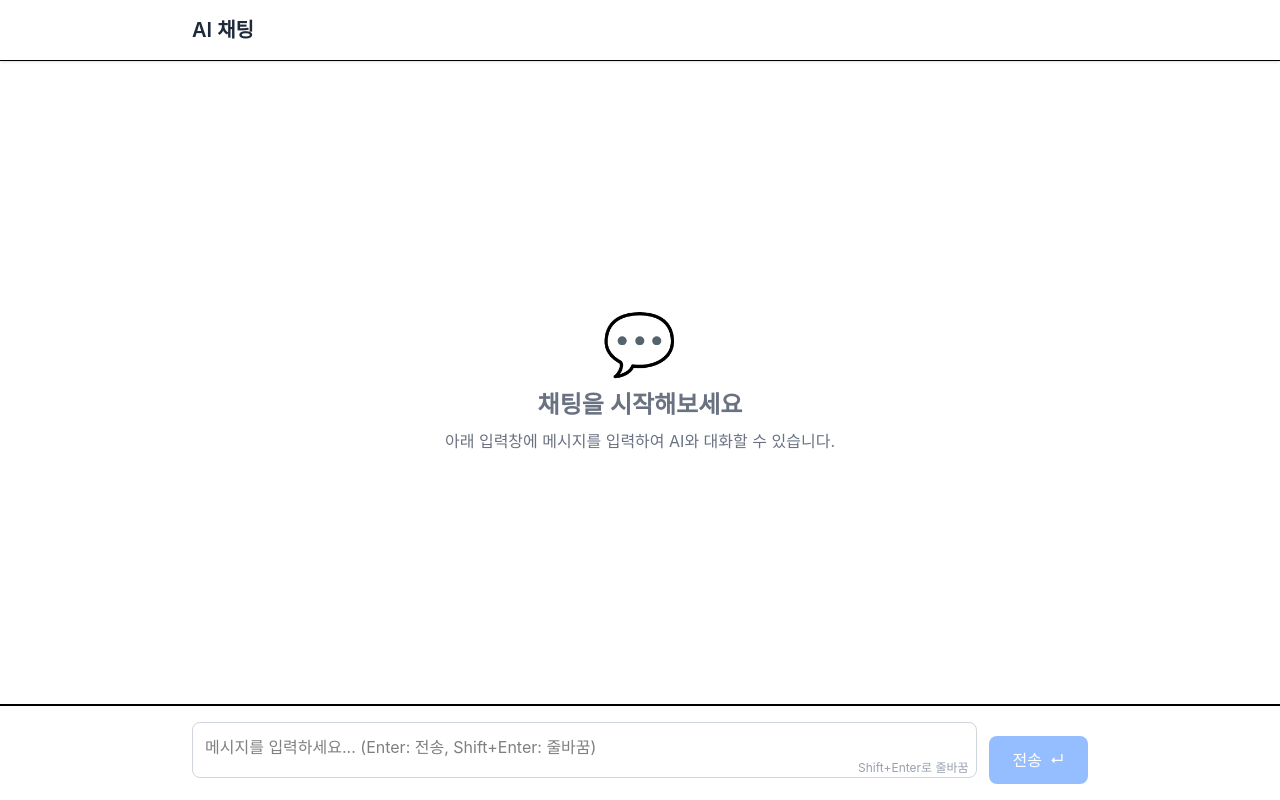
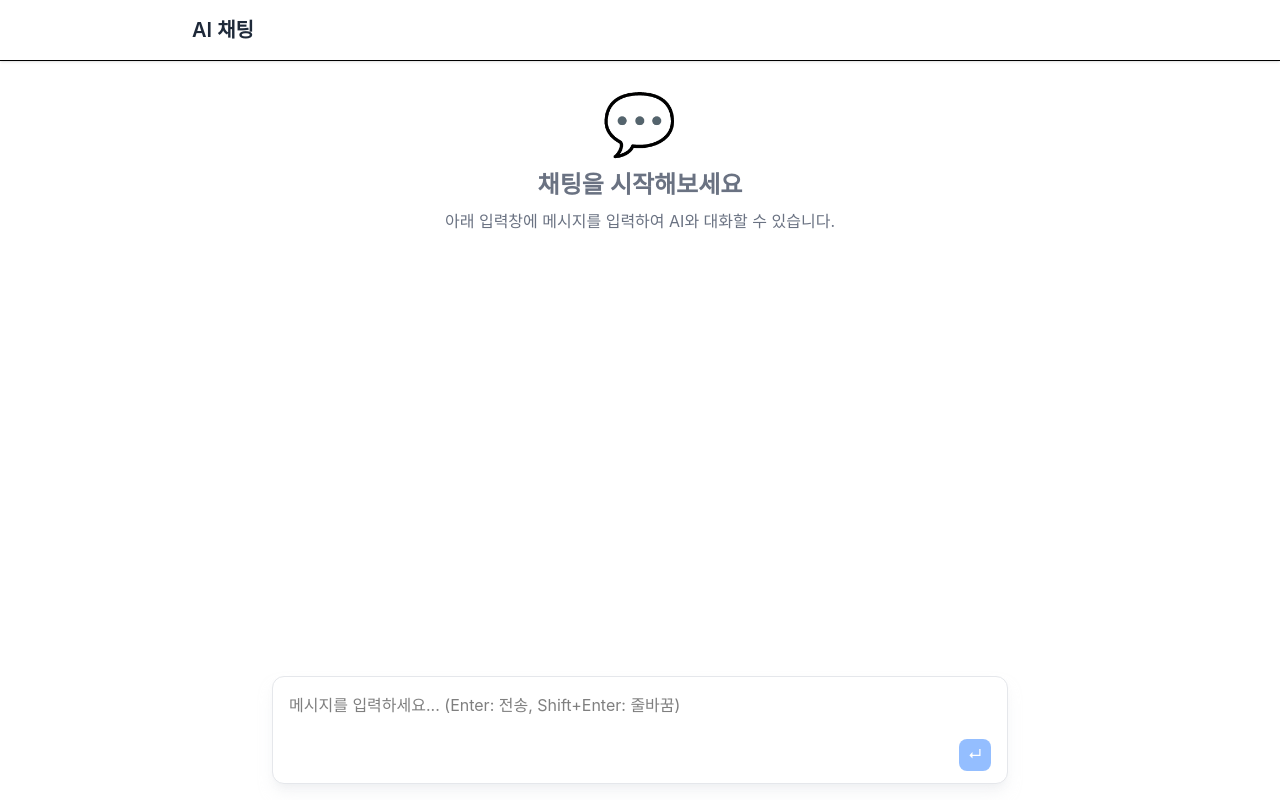
Before and after one commit to Jaeyoung9999/Semes_Playground_React, a React (Vite) app in the folder frontend/: page / in a window 1280 px wide. Built offline with nearby package versions, Linux system fonts and the light colour scheme.

Commit message:
[FEAT] 수정중..

```diff
--- a/frontend/src/components/ChatDisplay.tsx
+++ b/frontend/src/components/ChatDisplay.tsx
@@ -19,7 +19,7 @@ export default function ChatDisplay() {
   }
 
   return (
-    <div className="w-[80%] p-4 space-y-4">
+    <div className="p-4 space-y-4">
       {/* 채팅 메시지 목록 */}
       {messages.map((message) => (
         <div
--- a/frontend/src/components/ChatInput.tsx
+++ b/frontend/src/components/ChatInput.tsx
@@ -55,58 +55,45 @@ export default function ChatInput() {
   };
 
   return (
-    <div className="border-t bg-white p-4">
-      <div className="max-w-4xl mx-auto">
-        <div className="flex items-end gap-3">
+    <div className="bg-white pb-4">
+      <div className="max-w-4xl mx-auto px-4">
+        {/* 입력 컨테이너 - shadow와 border로 입체감 추가 */}
+        <div className="bg-white border border-gray-200 rounded-xl shadow-lg shadow-gray-200/50 hover:shadow-xl hover:shadow-gray-200/60 transition-shadow duration-200">
           {/* 메시지 입력 영역 */}
-          <div className="flex-1 relative">
           <textarea
             ref={textareaRef}
             value={inputValue}
             onChange={handleInputChange}
             onKeyDown={handleKeyDown}
             placeholder="메시지를 입력하세요... (Enter: 전송, Shift+Enter: 줄바꿈)"
-              className="w-full p-3 border border-gray-300 rounded-lg resize-none focus:outline-none focus:ring-2 focus:ring-blue-500 focus:border-transparent"
-              style={{ minHeight: '56px' }}
+            className="w-full p-4 bg-transparent resize-none focus:outline-none rounded-t-xl overflow-y-auto"
+            style={{
+              minHeight: '56px',
+              maxHeight: '200px',
+            }}
             disabled={isSubmitting}
             rows={1}
           />
 
-            {/* 입력 힌트 */}
-            {inputValue.length === 0 && (
-              <div className="absolute bottom-2 right-2 text-xs text-gray-400">
-                Shift+Enter로 줄바꿈
-              </div>
-            )}
-          </div>
-
+          {/* 하단 영역 - 버튼 */}
+          <div className="flex items-center justify-end px-4 pb-3">
             {/* 전송 버튼 */}
             <button
               onClick={handleSendMessage}
               disabled={!inputValue.trim() || isSubmitting || isLoading}
-            className="px-6 py-3 bg-blue-500 text-white rounded-lg font-medium hover:bg-blue-600 disabled:opacity-50 disabled:cursor-not-allowed transition-colors flex items-center gap-2"
+              className="w-8 h-8 bg-blue-500 text-white rounded-lg font-medium hover:bg-blue-600 disabled:opacity-50 disabled:cursor-not-allowed transition-colors flex items-center justify-center group"
+              title={isSubmitting ? '전송 중...' : '전송 (Enter)'}
             >
               {isSubmitting ? (
-              <>
-                <div className="w-4 h-4 border-2 border-white border-t-transparent rounded-full animate-spin"></div>
-                전송 중...
-              </>
+                <div className="w-3 h-3 border-2 border-white border-t-transparent rounded-full animate-spin"></div>
               ) : (
-              <>
-                <span>전송</span>
-                <span className="text-sm">↵</span>
-              </>
+                <span className="text-sm transform group-hover:scale-110 transition-transform">
+                  ↵
+                </span>
               )}
             </button>
           </div>
-
-        {/* 상태 표시 */}
-        {isLoading && (
-          <div className="mt-2 text-sm text-gray-500 flex items-center gap-2">
-            <div className="w-3 h-3 border-2 border-gray-400 border-t-transparent rounded-full animate-spin"></div>
-            AI가 응답을 생성하고 있습니다...
         </div>
-        )}
       </div>
     </div>
   );
--- a/frontend/src/pages/ChatPage.tsx
+++ b/frontend/src/pages/ChatPage.tsx
@@ -66,12 +66,15 @@ export default function ChatPage() {
       </header>
 
       {/* 채팅 표시 영역 */}
-      <main className="flex-1 flex justify-center">
+      <main className="flex-1">
+        <div className="w-[60%] mx-auto max-w-4xl">
           <ChatDisplay />
+        </div>
       </main>
 
       {/* 메시지 입력 영역 */}
-      <footer className="sticky bottom-0 bg-white border-t z-20 relative">
+      <footer className="sticky bottom-0 bg-white z-20">
+        <div className="w-[60%] mx-auto max-w-4xl relative">
           {/* 자동 스크롤이 비활성화되었을 때 표시할 버튼 */}
           {!shouldAutoScroll && (
             <div className="absolute -top-16 left-1/2 transform -translate-x-1/2">
@@ -96,6 +99,7 @@ export default function ChatPage() {
           )}
 
           <ChatInput />
+        </div>
       </footer>
 
       {/* 스크롤을 맨 아래로 이동시키기 위한 참조 요소 */}
```
Also changed, not shown: 1 other file (tests, documents, lock files or other folders). Lines whose indentation alone changed are shown as unchanged.
